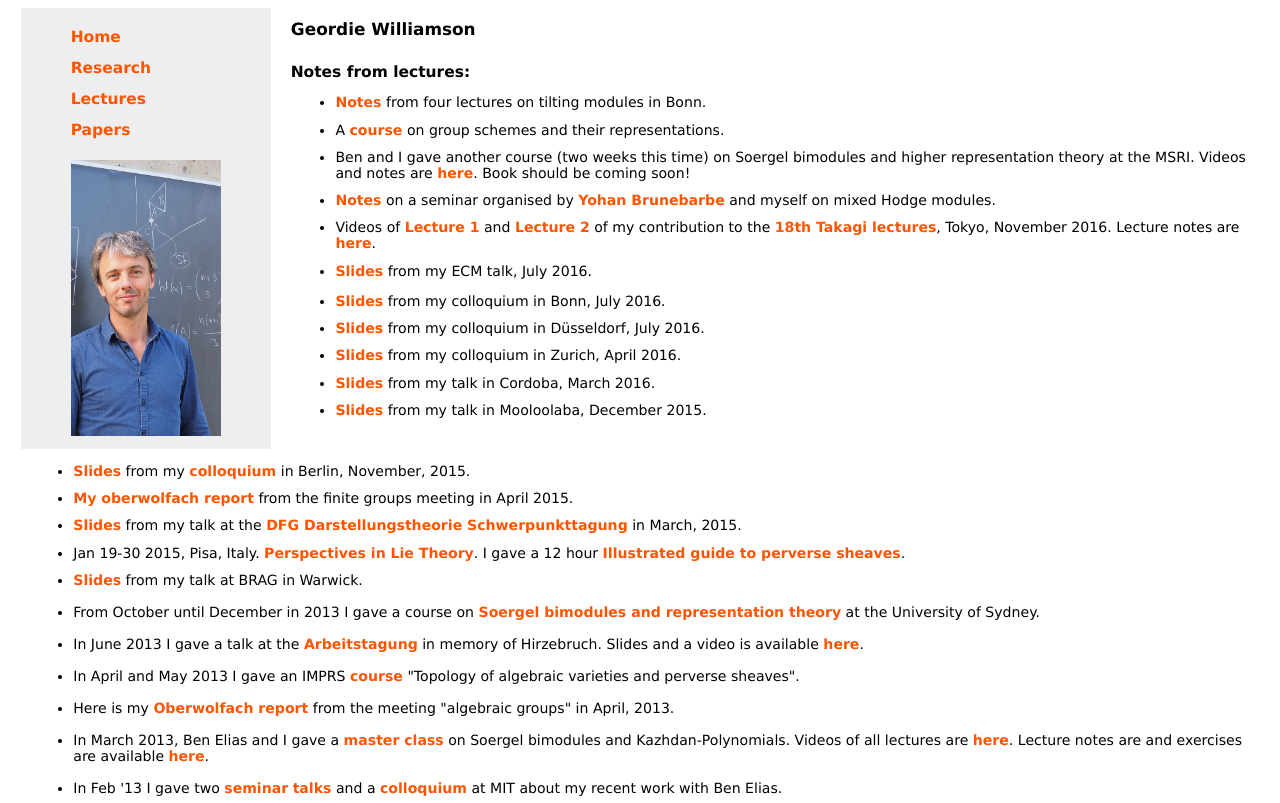
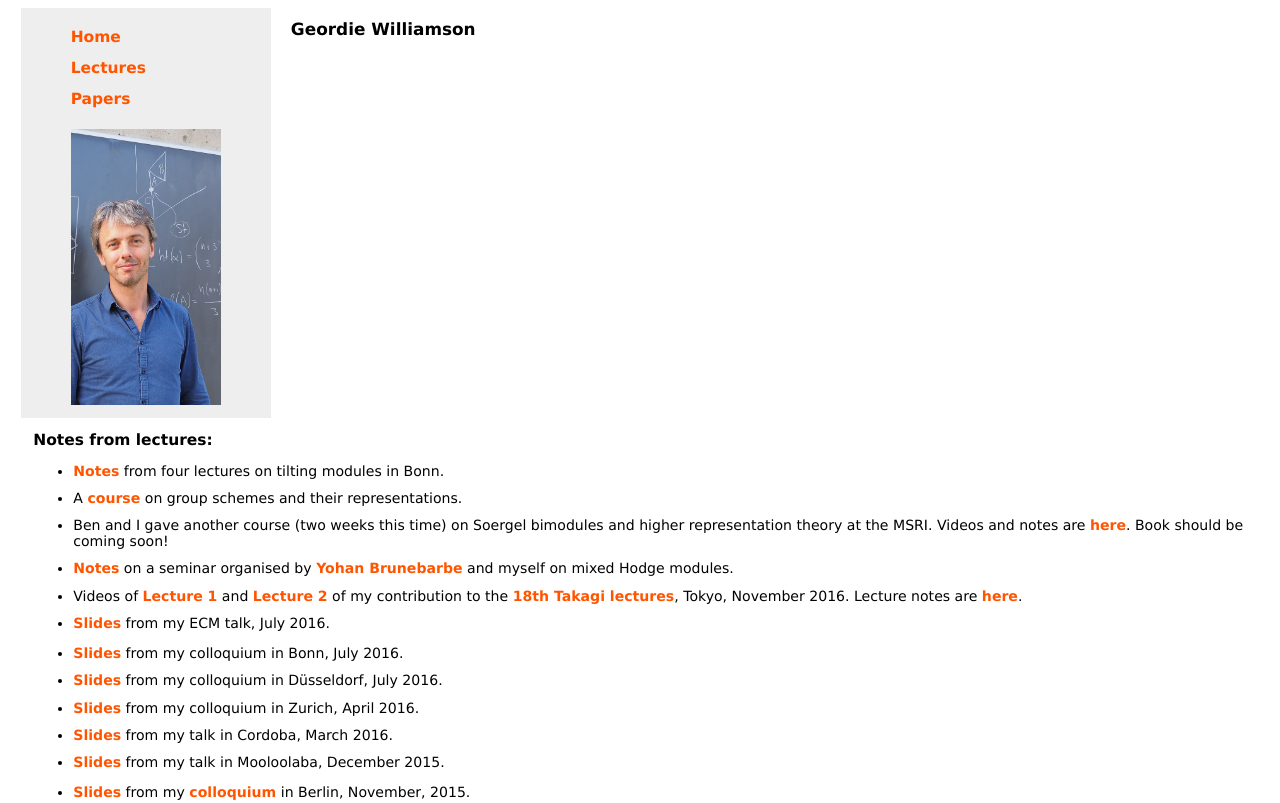
Before and after one commit to LariFed/GWgithub.io, a plain HTML site: page geordie-williamson-lectures-simplified.html in a window 1280 px wide. Shown: the top 803 px of the page. Drawn offline with Linux system fonts and the light colour scheme.

Commit message:
Update geordie-williamson-lectures-simplified.html
Remove research tab, remove pic and wrapping

```diff
--- a/geordie-williamson-lectures-simplified.html
+++ b/geordie-williamson-lectures-simplified.html
@@ -17,8 +17,6 @@
   <ul>
     <li><a href="https://larifed.github.io/GWgithub.io/">
     Home</a></li>
-    <li><a href="http://www.maths.usyd.edu.au/u/geordie/research.html">
-    Research</a></li>
     <li><a href="https://larifed.github.io/GWgithub.io/geordie-williamson-lectures-simplified">
     Lectures</a></li>
     <li><a href="https://larifed.github.io/GWgithub.io/geordie-williamson-papers-simplified">
@@ -34,11 +32,10 @@
         <h1>Geordie Williamson</h1>
 </div>
 <div class="gwsub">
-        <p><h2>Notes from lectures:</h2><br></p>
+
 </div>
-<div class="contentpapers">
-
-    <div class="rightpapers">
+<div class="news">
+    <h2>Notes from lectures:</h2>
             <ul>
             <li> <a href="https://www.maths.usyd.edu.au/u/geordie/BonnNotes">Notes</a> from four lectures on tilting
             modules in Bonn.</li><br>
@@ -54,8 +51,8 @@
             </li><br>
             <li> <a href="https://www.maths.usyd.edu.au/u/geordie/Williamson_ECM.pdf">Slides</a> from my ECM talk, July 2016.</li>
             </ul>
-    </div>
-    <div class="rightpapers">
+
+
         <ul>
             <li> <a href="https://www.maths.usyd.edu.au/u/geordie/BonnC.pdf">Slides</a> from my colloquium in Bonn, July 2016.</li><br>
             <li> <a href="https://www.maths.usyd.edu.au/u/geordie/Dusseldorf.pdf">Slides</a> from my colloquium in
@@ -64,9 +61,9 @@
             <li> <a href="https://www.maths.usyd.edu.au/u/geordie/Cordoba.pdf">Slides</a> from my talk in Cordoba, March 2016.</li><br>
             <li> <a href="https://www.maths.usyd.edu.au/u/geordie/Mooloolaba.pdf">Slides</a> from my talk in Mooloolaba, December 2015.</li>
             </ul>
-    </div>
-</div>
-<div class="news">
+
+
+
     <ul>
     <li> <a href="https://www.maths.usyd.edu.au/u/geordie/BMS.pdf">Slides</a> from my <a href="http://www.math-berlin.de/academics/bms-fridays">colloquium</a> in Berlin, November, 2015.</li>
     <br>
```
